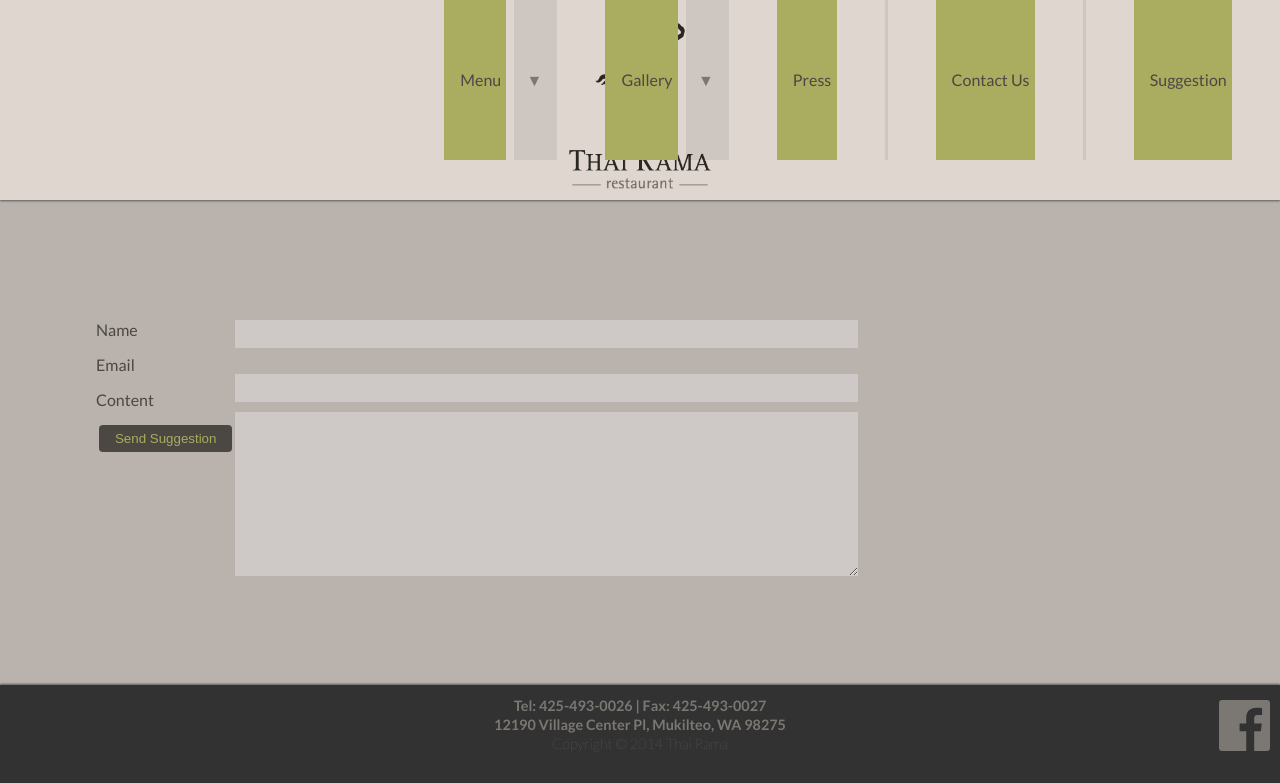
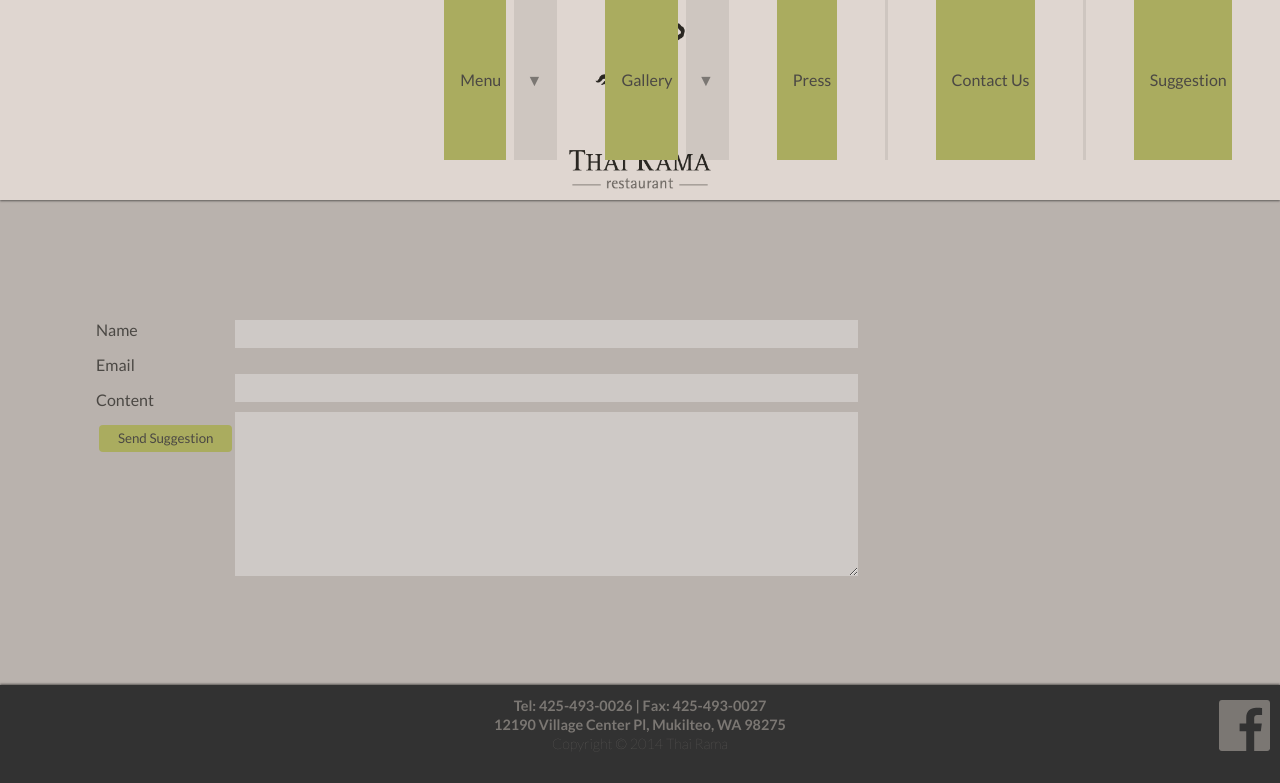
Before and after one commit to prinnb/thairama-django, a Django app: template thairamaapp/templates/thairamaapp/suggestion.html in a window 1280 px wide. Shown: the top 783 px of the page. Run offline with Django 3.2, Linux system fonts and the light colour scheme; the template is opened without the code that fills it: values that come from a table or form of the project are taken from there, others are empty; parts of the project's set-up code (start-up, migrations or seed data) failed here and were passed over; some libraries are stand-ins or nearby versions.

Commit message:
edit css

```diff
--- a/thairamaapp/static/thairamaapp/style.css
+++ b/thairamaapp/static/thairamaapp/style.css
@@ -255,10 +255,10 @@ textarea{
 
 .input_1
 {
-    background-color: #4B4844;
+    background-color: #AAAC5F;
 	height: 2em;
 	width: 10em;
-    color: #AAAC5F;
+    color: #4B4844;
     border: 0;
     border-radius:.3em;
     -webkit-appearance: none;
--- a/thairamaapp/templates/thairamaapp/suggestion.html
+++ b/thairamaapp/templates/thairamaapp/suggestion.html
@@ -8,7 +8,7 @@
 			<p>{{form.name.label}} {{form.name}}</p>
 			<p>{{form.email.label}} {{form.email}}</p>
 			<p>{{form.content.label}} {{form.content}}</p>
-			<input class = "input_1" type = "submit" name = "submit" value = "Send Suggestion" style = "float:right; margin-right: .2em; cursor:pointer;">
+			<input class = "input_1" type = "submit" name = "submit" value = "Send Suggestion" style = "float:right; margin-right: .2em; cursor:pointer; font-family: 'Lato', sans-serif;">
 		</form>
 	</div>
 
```
